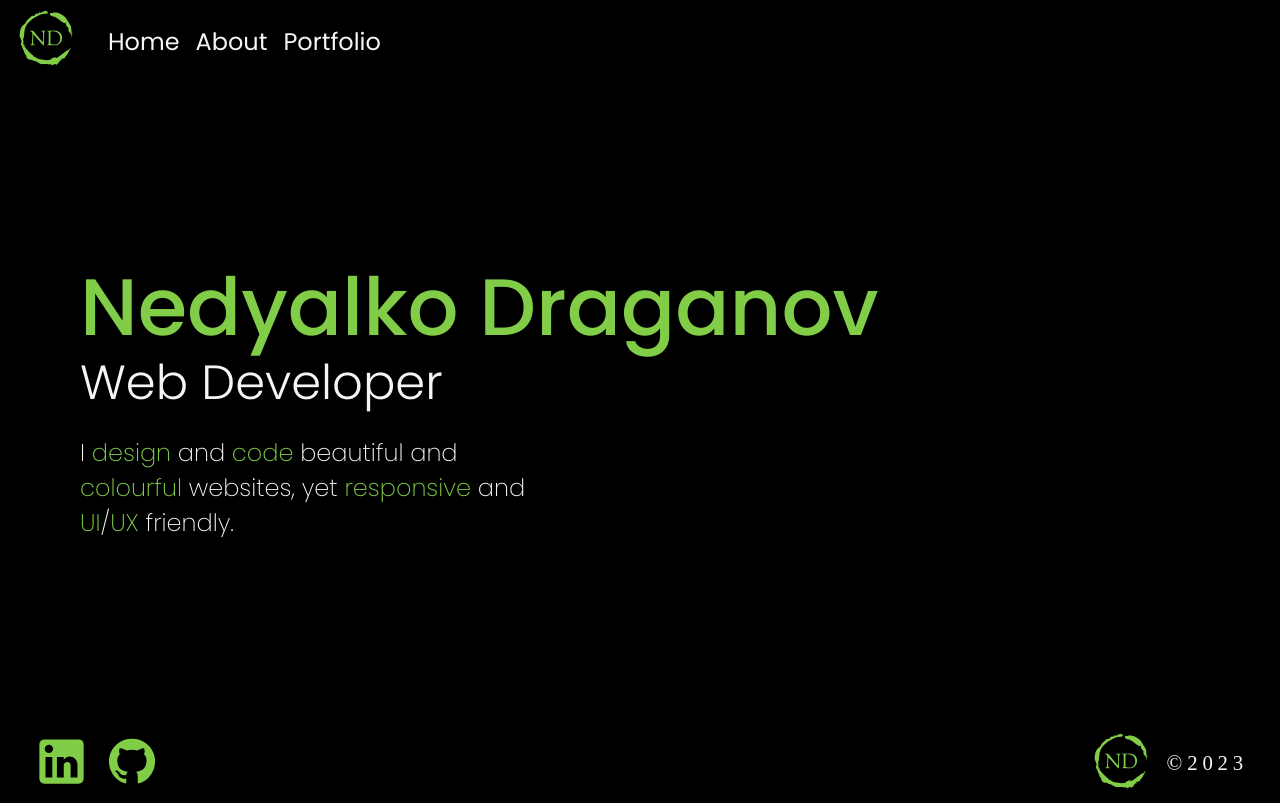
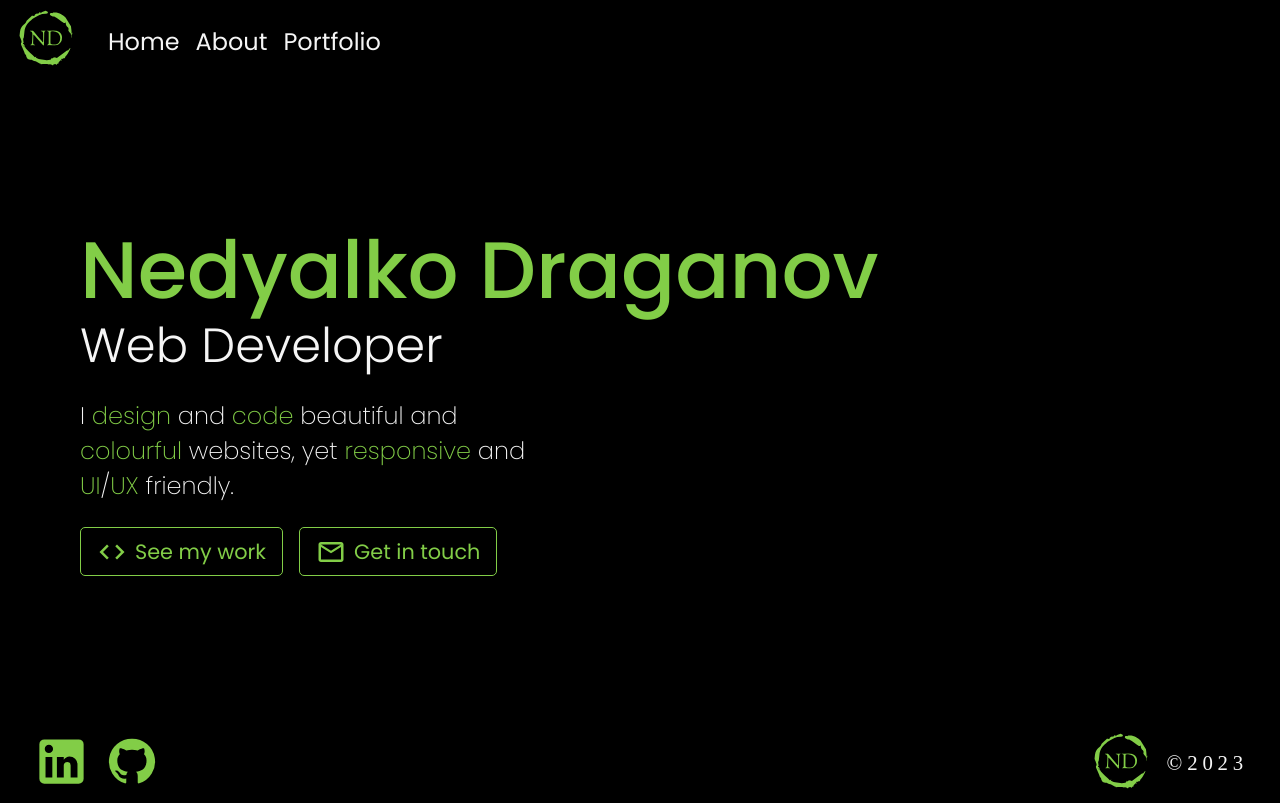
Before and after one commit to NDraganov/nedyalko-draganov, a Next.js app: page / in a window 1280 px wide. Built offline with nearby package versions, Linux system fonts and the light colour scheme.

Commit message:
Create home links component and add it to intro

```diff
--- /dev/null
+++ b/components/home-page/home-links.jsx
@@ -0,0 +1,22 @@
+import { Fragment } from "react";
+import Link from "next/link";
+import { Code, MailOutline } from "@mui/icons-material";
+
+import classes from "./home-links.module.css";
+
+const HomeLinks = () => {
+  return (
+    <Fragment>
+      <div className={classes.buttons}>
+        <Link href="/portfolio" title="See my work">
+          <Code sx={{ fontSize: 30 }} /> See my work
+        </Link>
+        <Link href="mailto: nedyalkodraganov90@gmail.com" title="Get in touch">
+          <MailOutline sx={{ fontSize: 30 }} /> Get in touch
+        </Link>
+      </div>
+    </Fragment>
+  );
+};
+
+export default HomeLinks;
--- /dev/null
+++ b/components/home-page/home-links.module.css
@@ -0,0 +1,28 @@
+.buttons {
+  display: flex;
+  align-items: center;
+  justify-content: left;
+  gap: 1rem;
+  margin-top: 1.5rem;
+}
+.buttons a {
+  display: flex;
+  align-items: center;
+  gap: 0.5rem;
+  color: var(--dark-green);
+  border: 1px solid var(--dark-green);
+  border-radius: 5px;
+  font-size: 1.3rem;
+  padding: 0.5rem 1rem;
+  text-decoration: none;
+}
+.buttons a:hover {
+  color: var(--light-grey);
+  border: 1px solid var(--neon-green);
+}
+.buttons a svg {
+  color: var(--dark-green);
+}
+.buttons a:hover svg {
+  color: var(--neon-green);
+}
--- a/components/home-page/intro.jsx
+++ b/components/home-page/intro.jsx
@@ -1,3 +1,4 @@
+import HomeLinks from "./home-links";
 import IntroDescription from "./intro-description";
 
 import classes from "./intro.module.css";
@@ -8,6 +9,7 @@ const Intro = () => {
       <h1>Nedyalko Draganov</h1>
       <p className={classes.occupation}>Web Developer</p>
       <IntroDescription />
+      <HomeLinks />
     </div>
   );
 };
```
